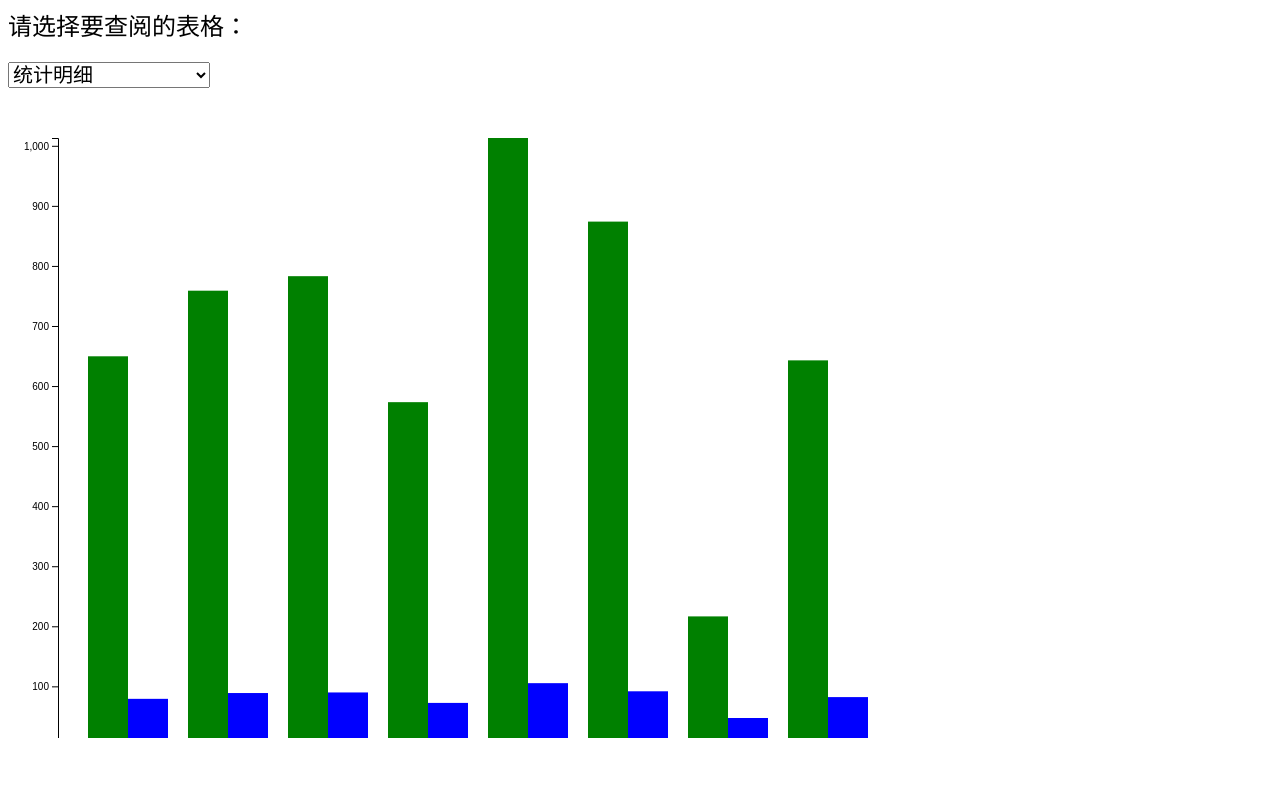
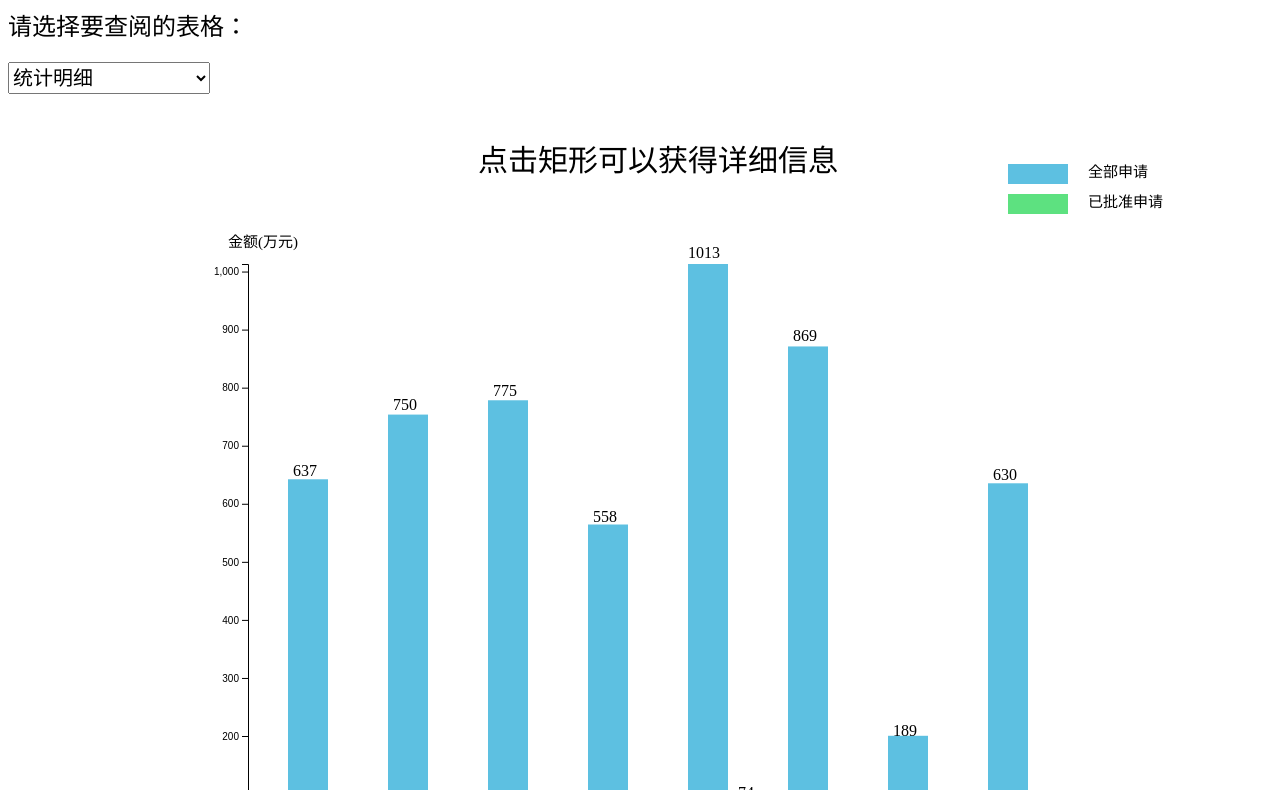
Before and after one commit to yuanyehome/vis-homework1, a plain HTML site: page test.html in a window 1280 px wide. Shown: the part 68-858 px from the top of the page. Before the commit the page ends 814 px from the top, so only its background shows below. Drawn offline with Linux system fonts and the light colour scheme.

Commit message:
framework

```diff
--- a/functions.js
+++ b/functions.js
@@ -1064,6 +1064,10 @@ var all_data = {
     }
 }
 
+var all_keys = ['数理科学部', '化学科学部', '生命科学部', '地球科学部',
+    '工程与材料科学部', '信息科学部', '管理科学部', '医学科学部'];
+var all_modals = [];
+var curr_key;
 
 function handleDetailData() {
     console.log('detail_data')
@@ -1081,16 +1085,25 @@ function handleLocData() {
     console.log('loc_data');
 }
 
-function handleclick() {
+function handleclick(key_i) {
     // 获取弹窗
-    var modal = document.getElementById('myModal');
+    console.log(key_i);
+    var key = all_keys[Math.floor(key_i / 2)];
+    curr_key = key
+    var modal = document.getElementById('DetailData-Modal');
     modal.style.display = 'block';
+    d3.select("#DetailData-Modal" + key).style("display", "block");
 }
 
-function initializeData() {
+function initializeDetailData() {
+    var upper = 120;
+    var bottom = 100;
+    var left = 200;
+    var color = ['#5DC0E1', '#5DE180']
     var alignment = 80
-    var width = 1000;  //画布的宽度
-    var height = 600;   //画布的高度
+    var width = 1200;  //画布的宽度
+    var height = 800;   //画布的高度
+    var rectHeight = 50;   //每个矩形所占的像素高度(包括空白)
 
     var detailed_data_all = [];
     var detailed_data_pass = [];
@@ -1117,34 +1130,47 @@ function initializeData() {
     var max = d3.max(detailed_data_mixed);
     var yScale = d3.scaleLinear()
         .domain([min, max])
-        .range([600, 0]);
+        .range([height - upper - bottom, 0]);
 
     var linear_all = d3.scaleLinear()
-        .domain([min, max])
-        .range([20, 600]);
+        .domain([0, max])
+        .range([0, height - upper - bottom]);
     // var linear_pass = d3.scaleLinear()
     //     .domain([d3.min(detailed_data_pass), d3.max(detailed_data_pass)])
     //     .range([10, 100])
     var linear_pass = linear_all;
     var yAxis = d3.axisLeft(yScale);
+    let blank_tmp = alignment / 2;
+    let x = d3.scaleOrdinal().range([0
+        , 1 * rectHeight - 10 + blank_tmp
+        , 3 * rectHeight - 10 + blank_tmp
+        , 5 * rectHeight - 10 + blank_tmp
+        , 7 * rectHeight - 10 + blank_tmp
+        , 9 * rectHeight - 10 + blank_tmp
+        , 11 * rectHeight - 10 + blank_tmp
+        , 13 * rectHeight - 10 + blank_tmp
+        , 15 * rectHeight - 10 + blank_tmp]);
+    let xScale = x.domain(['', '数理科学部', '化学科学部', '生命科学部', '地球科学部',
+        '工程与材料科学部', '信息科学部', '管理科学部', '医学科学部'])
+
+    var xAxis = d3.axisBottom(xScale);
 
     var svg = d3.select("body")     //选择文档中的body元素
         .append("svg")          //添加一个svg元素
         .attr("width", width)       //设定宽度
         .attr("height", height)    //设定高度
-        .attr("style", "text-align:center; ")
-        .attr("id", "test-svg");
-    var rectHeight = 50;   //每个矩形所占的像素高度(包括空白)
+        .attr("style", "text-align:center; display: block")
+        .attr("id", "svg-DetailData-main");
 
     svg.selectAll("myrect")
         .data(detailed_data_mixed)
         .enter()
         .append("rect")
         .attr("x", function (d, i) {
-            return alignment + ((i % 2 == 0) ? i * rectHeight : (i * rectHeight - 10));
+            return left + alignment + ((i % 2 == 0) ? i * rectHeight : (i * rectHeight - 10));
         })
         .attr("y", function (d, i) {
-            return height - ((i % 2 == 0) ? linear_all(d) : linear_pass(d));
+            return height - ((i % 2 == 0) ? linear_all(d) : linear_pass(d)) - bottom;
         })
         .attr("width", rectHeight - 10)
         .attr("height", function (d, i) {
@@ -1152,15 +1178,108 @@ function initializeData() {
         })
         .attr("fill", function (d, i) {
             if (i % 2 == 0) {
-                return "green";
+                return color[0];
             }
             else {
-                return "blue";
+                return color[1];
             }
         })
-        .attr("onclick", "handleclick()");
+        .attr("class", "svg-DetailData-main")
+        .attr("onclick", function (d, i) {
+            return "handleclick(" + i + ")";
+        });
+    svg.selectAll("myrect")
+        .data(detailed_data_mixed)
+        .enter()
+        .append("text")
+        .attr("class", "mytext")
+        .attr("transform", "translate(" + (left + alignment) + "," + upper + ")")
+        .attr("x", function (d, i) {
+            let tmp = 0;
+            if (d >= 1000) tmp = 0;
+            else if (d >= 100) tmp = 5;
+            else tmp = 10;
+            return ((i % 2 == 0) ? i * rectHeight : (i * rectHeight - 10)) + tmp;
+        })
+        .attr("y", function (d) {
+            let tmp = 0;
+            if (d < 100) tmp = 5;
+            return yScale(d) - 10 - tmp;
+        })
+        .attr("alignment-baseline", "middle")
+        .text(function (d) {
+            return d;
+        });
     svg.append("g")
-        .attr("class", "axis")
-        .attr("transform", "translate(50, 0)")
+        .attr("class", "Yaxis")
+        .attr("transform", "translate(" + (left + alignment / 2) + "," + upper + " )")
         .call(yAxis);
+    svg.append("g")
+        .attr("class", "Xaxis")
+        .attr("transform", "translate(" + (left + alignment / 2) + "," + (height - bottom) + " )")
+        .call(xAxis)
+        .style("font-size", "10px");
+    svg.append("rect")
+        .attr("x", 800 + left)
+        .attr("y", 20)
+        .attr("width", 60)
+        .attr("height", 20)
+        .style("fill", color[0]);
+    svg.append("rect")
+        .attr("x", 800 + left)
+        .attr("y", 50)
+        .attr("width", 60)
+        .attr("height", 20)
+        .style("fill", color[1]);
+    svg.append("text")
+        .attr("x", 880 + left)
+        .attr("y", 30)
+        .text("全部申请")
+        .style("font-size", "15px")
+        .attr("alignment-baseline", "middle")
+    svg.append("text")
+        .attr("x", 880 + left)
+        .attr("y", 60).text("已批准申请")
+        .style("font-size", "15px")
+        .attr("alignment-baseline", "middle")
+    svg.append("text")
+        .attr("x", 20 + left).attr("y", 100)
+        .text("金额(万元)")
+        .style("font-size", "15px")
+        .attr("alignment-baseline", "middle")
+    svg.append("text")
+        .attr("x", 20 + left + 5 * rectHeight).attr("y", 20)
+        .text("点击矩形可以获得详细信息")
+        .style("font-size", "30px")
+        .attr("alignment-baseline", "middle")
+    for (key in all_data['detailed_data']) {
+        var item = all_data['detailed_data'][key];
+        console.log(d3.selectAll("#DetailData-Modal"))
+        var modal_svg = d3.select("#DetailData-Modal").select("div")
+            .append("svg")          //添加一个svg元素
+            .attr("width", 500)       //设定宽度
+            .attr("height", 500)    //设定高度
+            .attr("style", "text-align: center; display: none")
+            .attr("id", "DetailData-Modal" + key);
+        var modal_all = [];
+        var modal_pass = [];
+        var modal_mixed = [];
+        for (key2 in item) {
+            modal_all.push(item[key2]['受理项数']);
+            modal_mixed.push(item[key2]['受理项数']);
+            modal_pass.push(item[key2]['批准项数']);
+            modal_mixed.push(item[key2]['批准项数']);
+        }
+        modal_svg.append("text")
+            .attr("x", 10)
+            .attr("y", 10)
+            .text("测试" + key)
+            .style("font-size", "15px")
+            .attr("alignment-baseline", "middle")
+    }
 }
+
+function initializeData() {
+
+    initializeDetailData();
+}
--- a/test.html
+++ b/test.html
@@ -27,7 +27,8 @@
             margin: 15% auto;
             padding: 20px;
             border: 1px solid #888;
-            width: 80%;
+            width: 600px;
+            height: 600px;
         }
 
         /* 关闭按钮 */
@@ -81,31 +82,32 @@
     </div>
     <form name="select form" style="margin-bottom: 50px;">
         <select id='select table' onchange="tableChangeCallback(this.options[selectedIndex].value)"
-            style="font-size: 20px">
+            style="font-size: 20px; height: 32px;">
             <option value="统计明细">统计明细</option>
             <option value="按单位隶属关系统计">按单位隶属关系统计</option>
             <option value="按单位性质统计">按单位性质统计</option>
             <option value="按地区统计">按地区统计</option>
         </select>
     </form>
+    <div id="DetailData-Modal" class="modal">
+        <div class="modal-content">
+            <span class="close">&times;</span>
+        </div>
+    </div>
     <script>
         initializeData();
     </script>
-    <div id="myModal" class="modal">
-        <div class="modal-content">
-            <span class="close">&times;</span>
-            <p>弹窗中的文本...</p>
-        </div>
-    </div>
     <script>
-        var modal = document.getElementById('myModal');
+        var modal = document.getElementById('DetailData-Modal');
         var span = document.querySelector('.close');
         span.onclick = function () {
             modal.style.display = "none";
+            d3.select("#DetailData-Modal" + curr_key).style("display", "none");
         }
         window.onclick = function (event) {
             if (event.target == modal) {
                 modal.style.display = "none";
+                d3.select("#DetailData-Modal" + curr_key).style("display", "none");
             }
         }
     </script>
```
Also changed, not shown: 2 other files.
